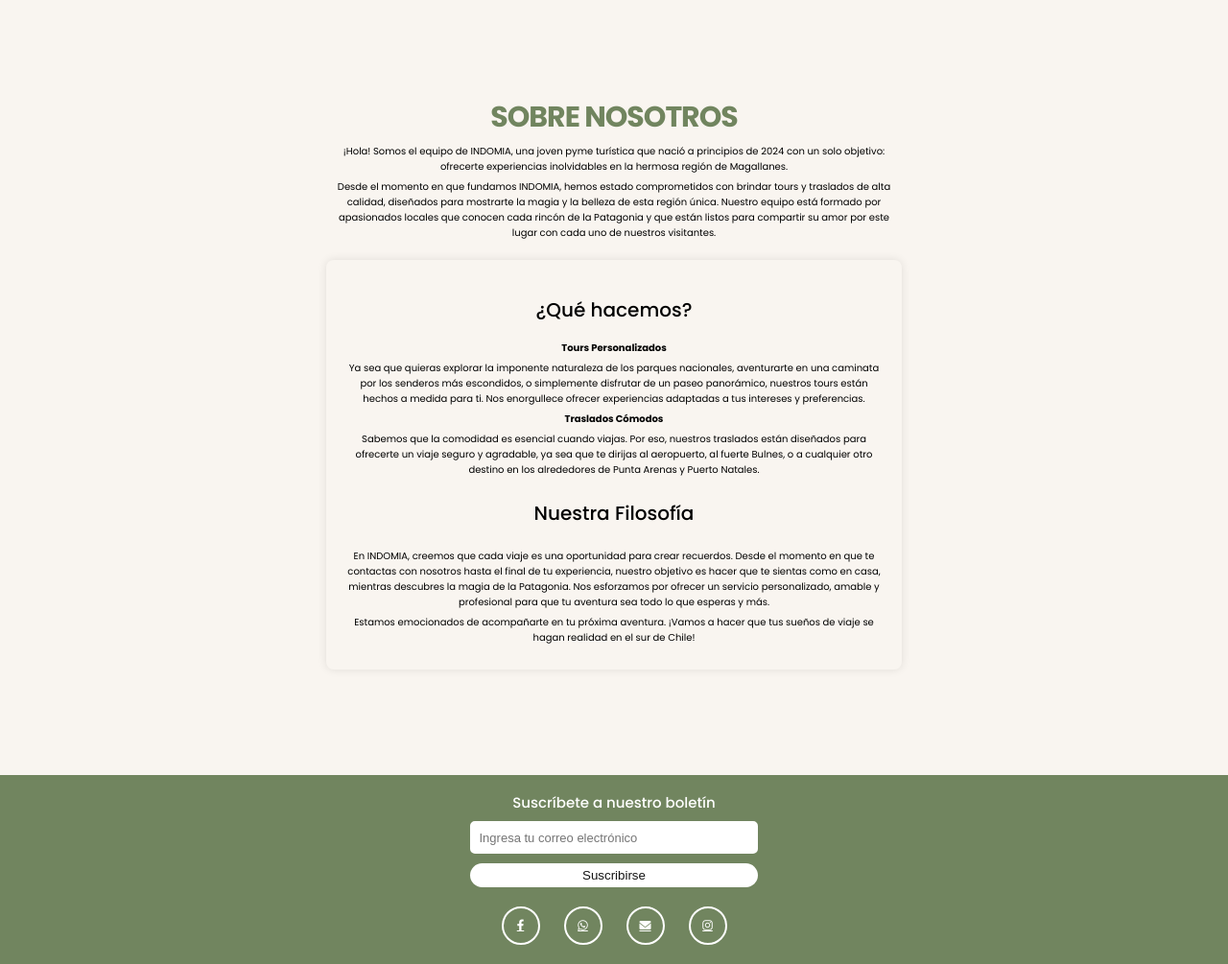
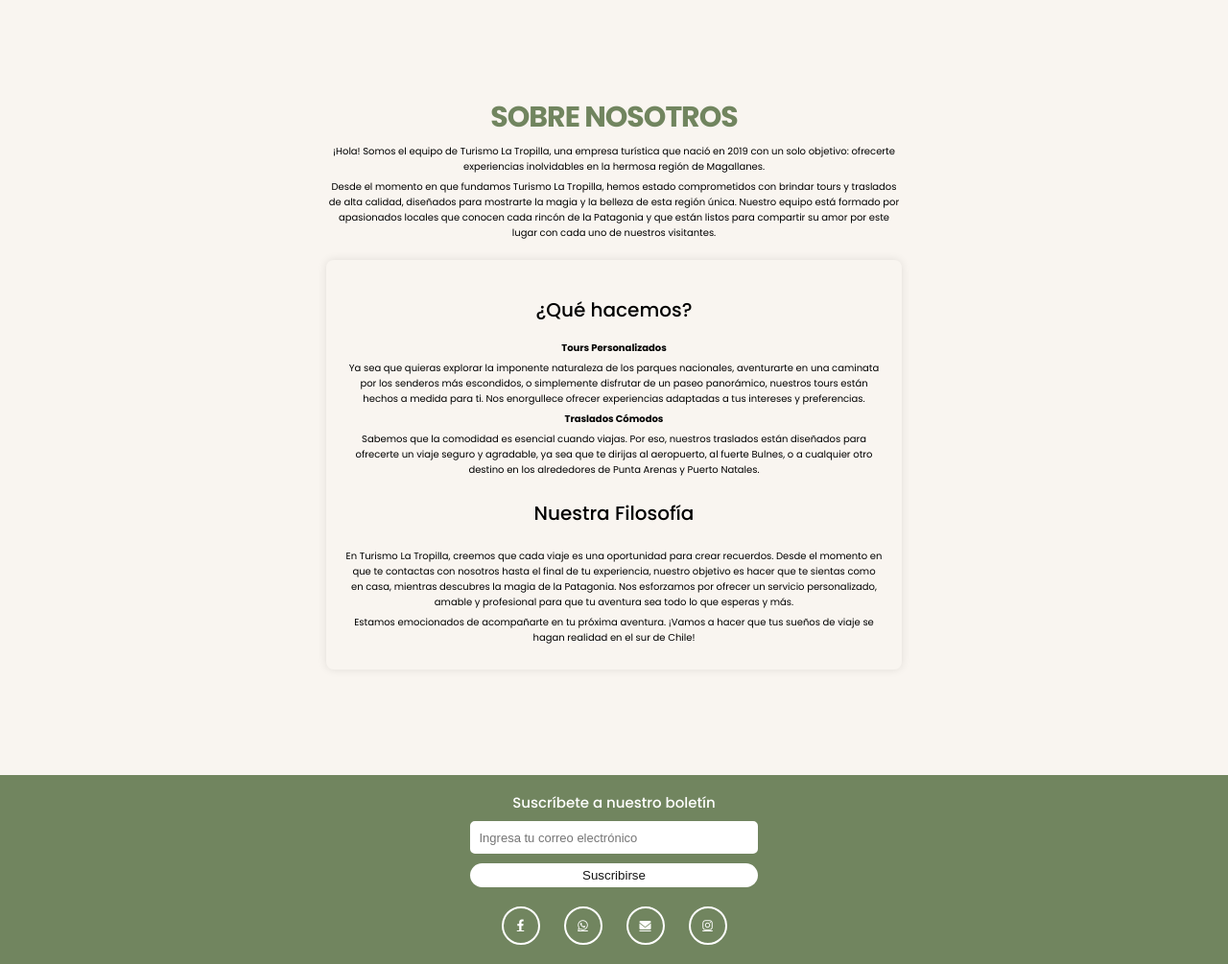
Before and after one commit to LaTropilla/web, a Django app: template templates/paginas/sobrenosotros.html in a window 1280 px wide. Shown: the part 60-1065 px from the top of the page at 96% size. Run offline with Django 3.2, Linux system fonts and the light colour scheme; the template is opened without the code that fills it, so the values that code supplies are empty.

Commit message:
Actualizacion datos RRSS y empresa

```diff
--- a/templates/index.html
+++ b/templates/index.html
@@ -151,12 +151,14 @@
                 </form>
             </div>
             <div class="social-media">
+                    <!-- Facebook -->
+                    <a class="social-btn" href="#!" role="button"><i class="fab fa-facebook-f"></i></a>
                     <!-- wsp -->
                     <a class="social-btn" href="https://wa.me/1234567890" role="button" target="_blank"><i class="fab fa-whatsapp"></i></a>
                     <!-- Google -->
-                    <a class="social-btn" href="mailto:contacto@patagoniaindomia.cl" role="button"><i class="fas fa-envelope"></i></a>
+                    <a class="social-btn" href="mailto:contacto@turismolatropilla.cl" role="button"><i class="fas fa-envelope"></i></a>
                     <!-- Instagram -->
-                    <a class="social-btn" href="https://www.instagram.com/patagoniaindomia/" role="button"><i class="fab fa-instagram"></i></a>
+                    <a class="social-btn" href="#!" role="button"><i class="fab fa-instagram"></i></a>
             </div>
 
             <a class="manual" href="media/manual/Manual.pdf">¿Cómo realizar una reserva?</a>
--- a/templates/paginas/sobrenosotros.html
+++ b/templates/paginas/sobrenosotros.html
@@ -40,8 +40,8 @@
         <section class="sobre-nosotros">
             <div class="container">
                 <h1>Sobre Nosotros</h1>
-                <p>¡Hola! Somos el equipo de INDOMIA, una joven pyme turística que nació a principios de 2024 con un solo objetivo: ofrecerte experiencias inolvidables en la hermosa región de Magallanes.</p>
-                <p>Desde el momento en que fundamos INDOMIA, hemos estado comprometidos con brindar tours y traslados de alta calidad, diseñados para mostrarte la magia y la belleza de esta región única. Nuestro equipo está formado por apasionados locales que conocen cada rincón de la Patagonia y que están listos para compartir su amor por este lugar con cada uno de nuestros visitantes.</p>
+                <p>¡Hola! Somos el equipo de Turismo La Tropilla, una empresa turística que nació en 2019 con un solo objetivo: ofrecerte experiencias inolvidables en la hermosa región de Magallanes.</p>
+                <p>Desde el momento en que fundamos Turismo La Tropilla, hemos estado comprometidos con brindar tours y traslados de alta calidad, diseñados para mostrarte la magia y la belleza de esta región única. Nuestro equipo está formado por apasionados locales que conocen cada rincón de la Patagonia y que están listos para compartir su amor por este lugar con cada uno de nuestros visitantes.</p>
 
                 <div class="transfer-package">
                     <h3>¿Qué hacemos?</h3>
@@ -53,13 +53,14 @@
                     <p>Sabemos que la comodidad es esencial cuando viajas. Por eso, nuestros traslados están diseñados para ofrecerte un viaje seguro y agradable, ya sea que te dirijas al aeropuerto, al fuerte Bulnes, o a cualquier otro destino en los alrededores de Punta Arenas y Puerto Natales.</p>
 
                     <h3>Nuestra Filosofía</h3>
-                    <p>En INDOMIA, creemos que cada viaje es una oportunidad para crear recuerdos. Desde el momento en que te contactas con nosotros hasta el final de tu experiencia, nuestro objetivo es hacer que te sientas como en casa, mientras descubres la magia de la Patagonia. Nos esforzamos por ofrecer un servicio personalizado, amable y profesional para que tu aventura sea todo lo que esperas y más.</p>
+                    <p>En Turismo La Tropilla, creemos que cada viaje es una oportunidad para crear recuerdos. Desde el momento en que te contactas con nosotros hasta el final de tu experiencia, nuestro objetivo es hacer que te sientas como en casa, mientras descubres la magia de la Patagonia. Nos esforzamos por ofrecer un servicio personalizado, amable y profesional para que tu aventura sea todo lo que esperas y más.</p>
 
                     <p>Estamos emocionados de acompañarte en tu próxima aventura. ¡Vamos a hacer que tus sueños de viaje se hagan realidad en el sur de Chile!</p>
                 </div>
             </div>
         </section>
     </main>
+
 
     <footer class="mifooter">
         <div class="footer-content">
@@ -78,9 +79,9 @@
                     <!-- wsp -->
                     <a class="social-btn" href="https://wa.me/1234567890" role="button" target="_blank"><i class="fab fa-whatsapp"></i></a>
                     <!-- Google -->
-                    <a class="social-btn" href="mailto:contacto@patagoniaindomia.cl" role="button"><i class="fas fa-envelope"></i></a>
+                    <a class="social-btn" href="mailto:contacto@turismolatropilla.cl" role="button"><i class="fas fa-envelope"></i></a>
                     <!-- Instagram -->
-                    <a class="social-btn" href="https://www.instagram.com/patagoniaindomia/" role="button"><i class="fab fa-instagram"></i></a>
+                    <a class="social-btn" href="#!" role="button"><i class="fab fa-instagram"></i></a>
             </div>
         </div>
     </footer>
--- a/templates/paginas/tours.html
+++ b/templates/paginas/tours.html
@@ -64,9 +64,9 @@
                     <!-- wsp -->
                     <a class="social-btn" href="https://wa.me/1234567890" role="button" target="_blank"><i class="fab fa-whatsapp"></i></a>
                     <!-- Google -->
-                    <a class="social-btn" href="mailto:contacto@patagoniaindomia.cl" role="button"><i class="fas fa-envelope"></i></a>
+                    <a class="social-btn" href="mailto:contacto@turismolatropilla.cl" role="button"><i class="fas fa-envelope"></i></a>
                     <!-- Instagram -->
-                    <a class="social-btn" href="https://www.instagram.com/patagoniaindomia/" role="button"><i class="fab fa-instagram"></i></a>
+                    <a class="social-btn" href="#!" role="button"><i class="fab fa-instagram"></i></a>
             </div>
         </div>
     </footer>
--- a/templates/paginas/traslados.html
+++ b/templates/paginas/traslados.html
@@ -82,9 +82,9 @@
                     <!-- wsp -->
                     <a class="social-btn" href="https://wa.me/1234567890" role="button" target="_blank"><i class="fab fa-whatsapp"></i></a>
                     <!-- Google -->
-                    <a class="social-btn" href="mailto:contacto@patagoniaindomia.cl" role="button"><i class="fas fa-envelope"></i></a>
+                    <a class="social-btn" href="mailto:contacto@turismolatropilla.cl" role="button"><i class="fas fa-envelope"></i></a>
                     <!-- Instagram -->
-                    <a class="social-btn" href="https://www.instagram.com/patagoniaindomia/" role="button"><i class="fab fa-instagram"></i></a>
+                    <a class="social-btn" href="#!" role="button"><i class="fab fa-instagram"></i></a>
             </div>
         </div>
     </footer>
--- a/templates/tourdetalle.html
+++ b/templates/tourdetalle.html
@@ -236,9 +236,9 @@
                     <!-- wsp -->
                     <a class="social-btn" href="https://wa.me/1234567890" role="button" target="_blank"><i class="fab fa-whatsapp"></i></a>
                     <!-- Google -->
-                    <a class="social-btn" href="mailto:contacto@patagoniaindomia.cl" role="button"><i class="fas fa-envelope"></i></a>
+                    <a class="social-btn" href="mailto:contacto@turismolatropilla.cl" role="button"><i class="fas fa-envelope"></i></a>
                     <!-- Instagram -->
-                    <a class="social-btn" href="https://www.instagram.com/patagoniaindomia/" role="button"><i class="fab fa-instagram"></i></a>
+                    <a class="social-btn" href="#!" role="button"><i class="fab fa-instagram"></i></a>
             </div>
 
             <a class="manual" href="media/manual/Manual.pdf">Nuestro Manual de Usuario</a>
```
